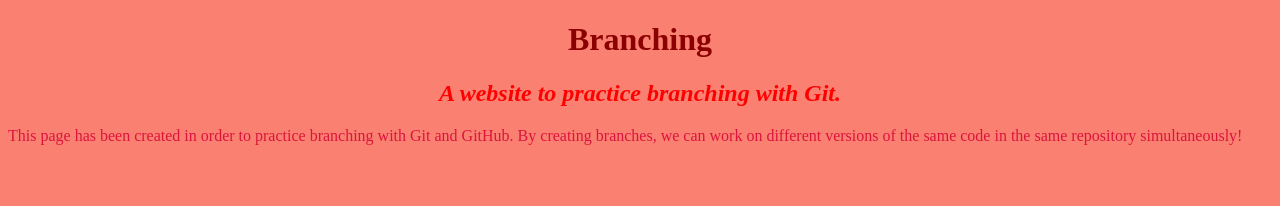
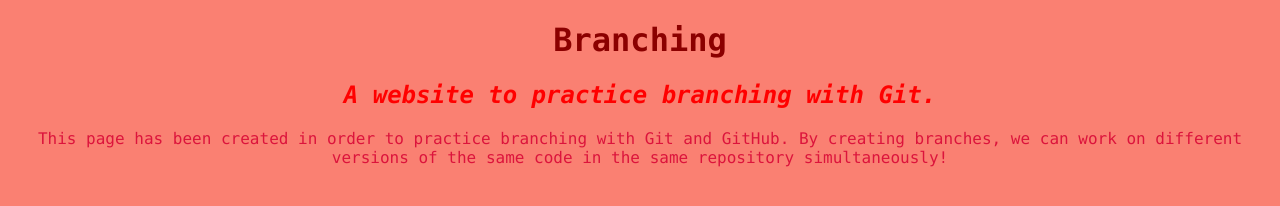
Before and after one commit to Lvandament5/Moringa_branching_test_project, a plain HTML site: page index/index.html in a window 1280 px wide. Drawn offline with Linux system fonts and the light colour scheme.

Commit message:
Resaving final changes

```diff
--- a/css/styles.css
+++ b/css/styles.css
@@ -1,11 +1,9 @@
 
 h1 {
     color: darkred;
-    text-align: center;
   }
   h2 {
     font-style: italic;
-    text-align: center;
     color: red;
   }
   p {
@@ -13,4 +11,6 @@ h1 {
   }
   body {
     background-color: salmon;
+    font-family: monaco, monospace;
+    text-align: center
   }
```
